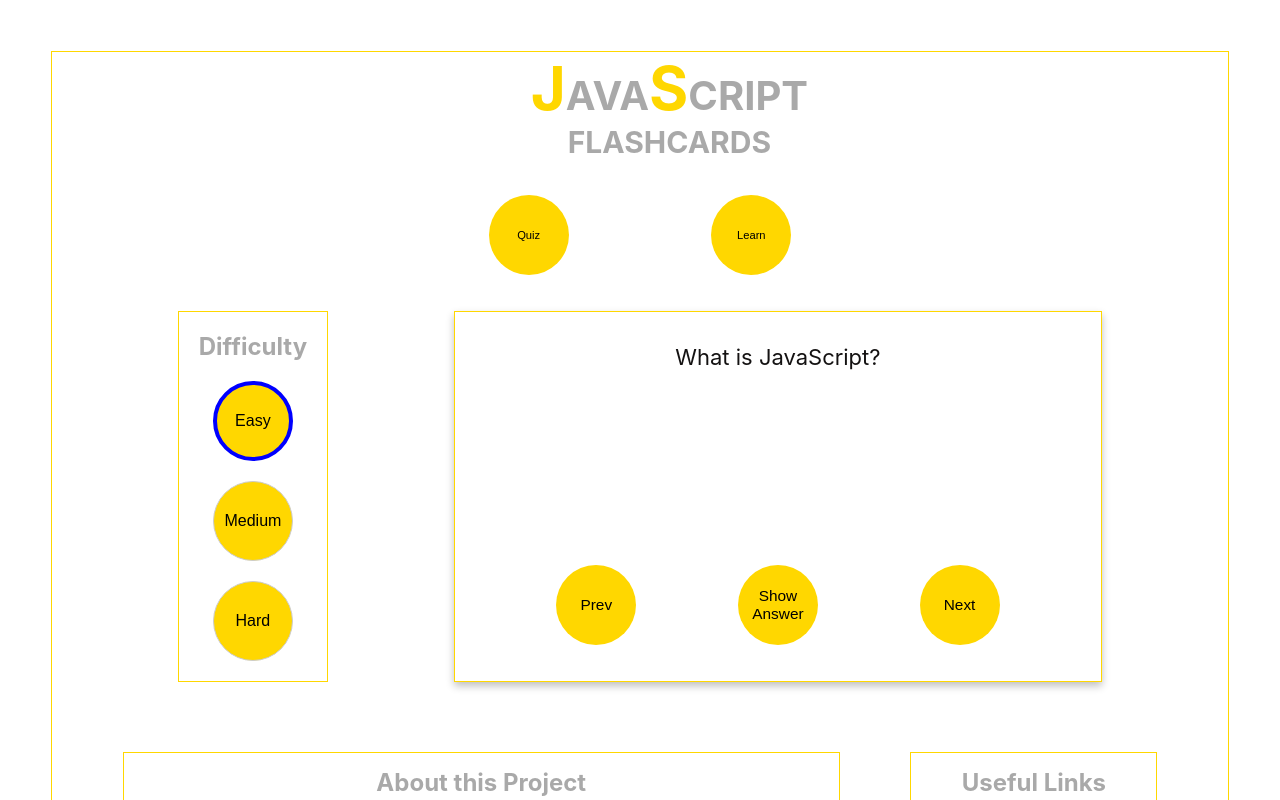
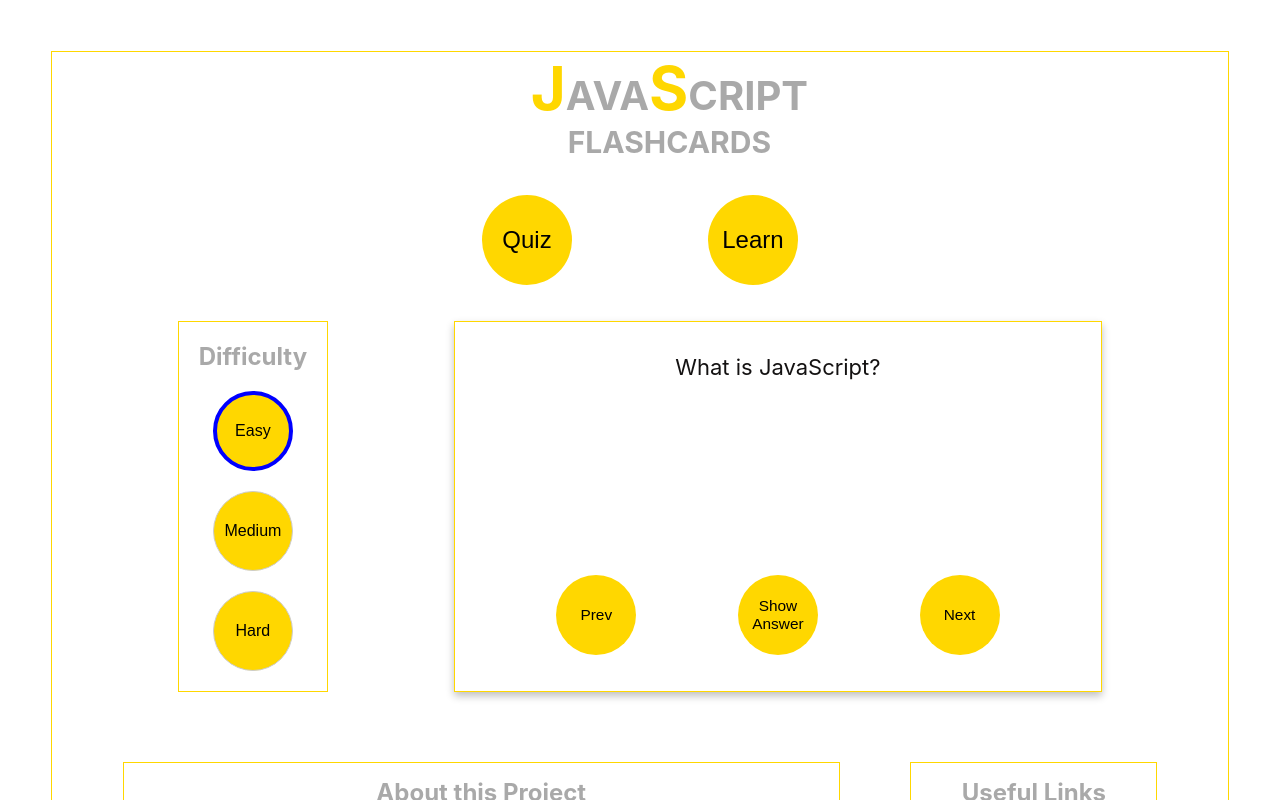
Before and after one commit to dhurrell001/JavaScript-flashcards-React, a React (Create React App) app: page / in a window 1280 px wide. Shown: the top 800 px of the page. Built offline with nearby package versions, Linux system fonts and the light colour scheme.

Commit message:
Add css class to buttons

```diff
--- a/src/components/quizOrLearnButtons.js
+++ b/src/components/quizOrLearnButtons.js
@@ -12,10 +12,16 @@ function QuizOrLearnButtons({ setIsLearn, setIsQuiz }) {
   }
   return (
     <div className={styles["button-container"]}>
-      <button className={styles["button"]} onClick={handleQuizClick}>
+      <button
+        className={styles["button-quiz-choice"]}
+        onClick={handleQuizClick}
+      >
         Quiz
       </button>
-      <button className={styles["button"]} onClick={handleLearnClick}>
+      <button
+        className={styles["button-quiz-choice"]}
+        onClick={handleLearnClick}
+      >
         Learn
       </button>
     </div>
```
